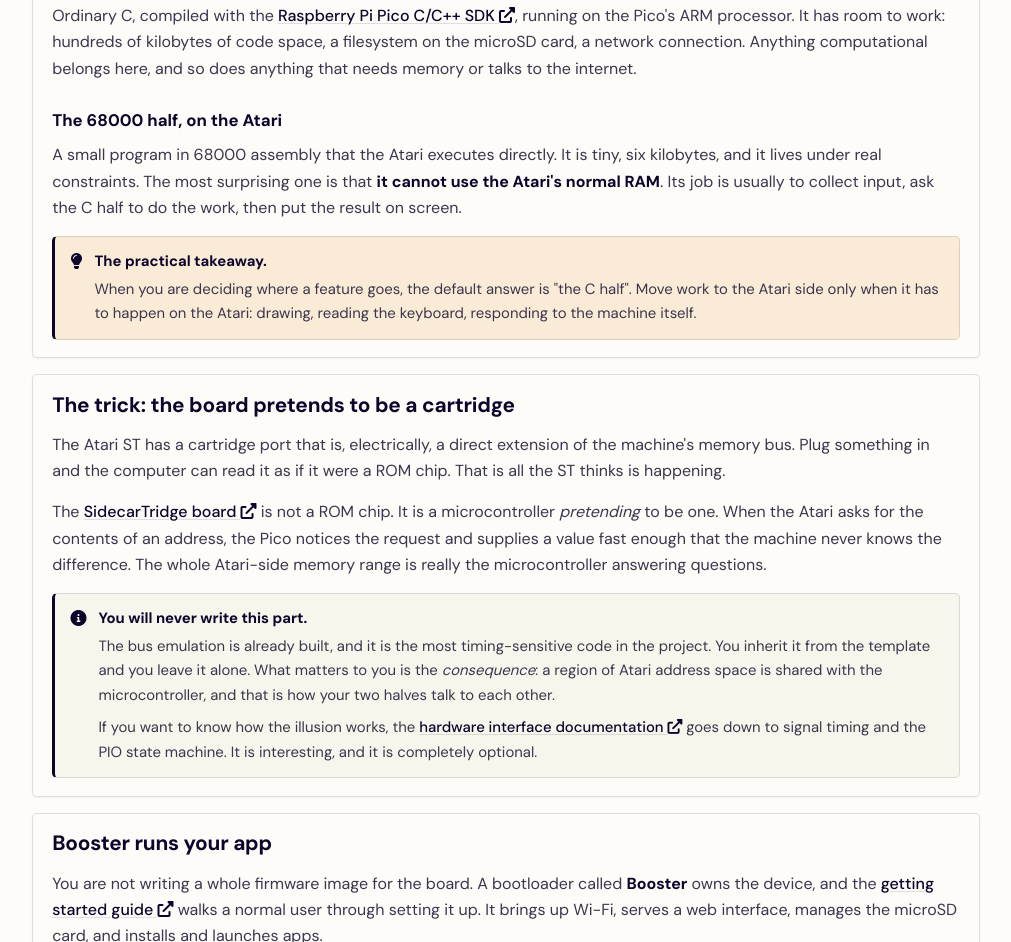
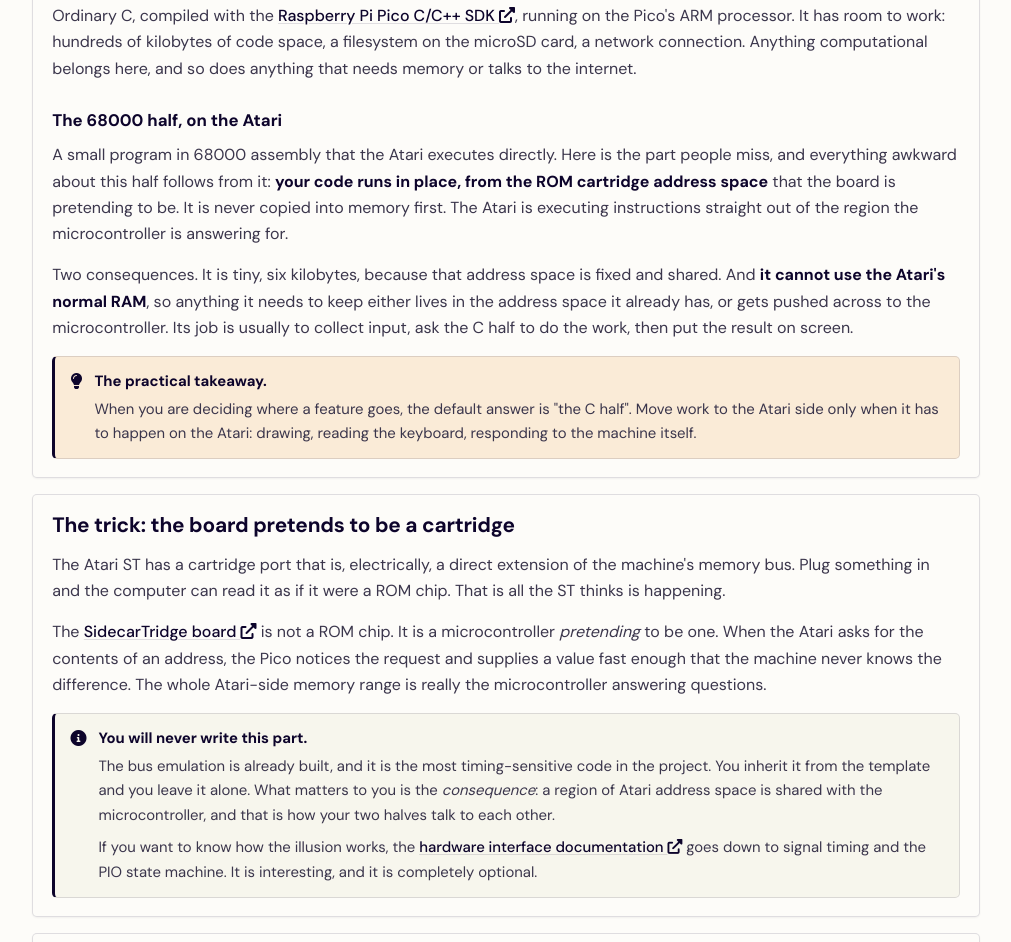
Before and after one commit to sidecartridge/sidecartridge-microfirmwares-store, a plain HTML site: page build/atari-st/01-what-a-microfirmware-is.html in a window 1280 px wide. Shown: the part 1120-2062 px from the top of the page, without its empty margins (134-1145 px from the left). Drawn offline with nearby package versions, Linux system fonts and the light colour scheme.

Commit message:
Say where the 68000 half actually runs
Step 1 gave the consequence without the cause. It stated that the Atari
half cannot use normal RAM but never said the code executes in place from
the ROM cartridge address space the board emulates, which is the reason.
A reader had no way to connect the two, and the fact was only visible in
the diagram label.

Step 1 now leads with execute-in-place and derives both the 6 KB budget
and the no-RAM rule from it. Step 7 makes the same point where it states
the constraint, and the context block in step 8 tells an assistant the
same thing, since it is exactly the kind of fact that cannot be inferred
from reading the source.

```diff
--- a/build/atari-st/01-what-a-microfirmware-is.html
+++ b/build/atari-st/01-what-a-microfirmware-is.html
@@ -164,10 +164,18 @@
 
         <h3>The 68000 half, on the Atari</h3>
         <p>
-          A small program in 68000 assembly that the Atari executes directly. It is tiny, six
-          kilobytes, and it lives under real constraints. The most surprising one is that
-          <strong>it cannot use the Atari's normal RAM</strong>. Its job is usually to collect input,
-          ask the C half to do the work, then put the result on screen.
+          A small program in 68000 assembly that the Atari executes directly. Here is the part
+          people miss, and everything awkward about this half follows from it:
+          <strong>your code runs in place, from the ROM cartridge address space</strong> that the
+          board is pretending to be. It is never copied into memory first. The Atari is executing
+          instructions straight out of the region the microcontroller is answering for.
+        </p>
+        <p>
+          Two consequences. It is tiny, six kilobytes, because that address space is fixed and
+          shared. And <strong>it cannot use the Atari's normal RAM</strong>, so anything it needs to
+          keep either lives in the address space it already has, or gets pushed across to the
+          microcontroller. Its job is usually to collect input, ask the C half to do the work, then
+          put the result on screen.
         </p>
 
         <div class="guide-callout guide-callout-tip">
```
Also changed, not shown: build/atari-st/07-code-layout.html (+5 -4 lines), build/atari-st/08-build-with-claude-code.html (+3 -1 lines).
